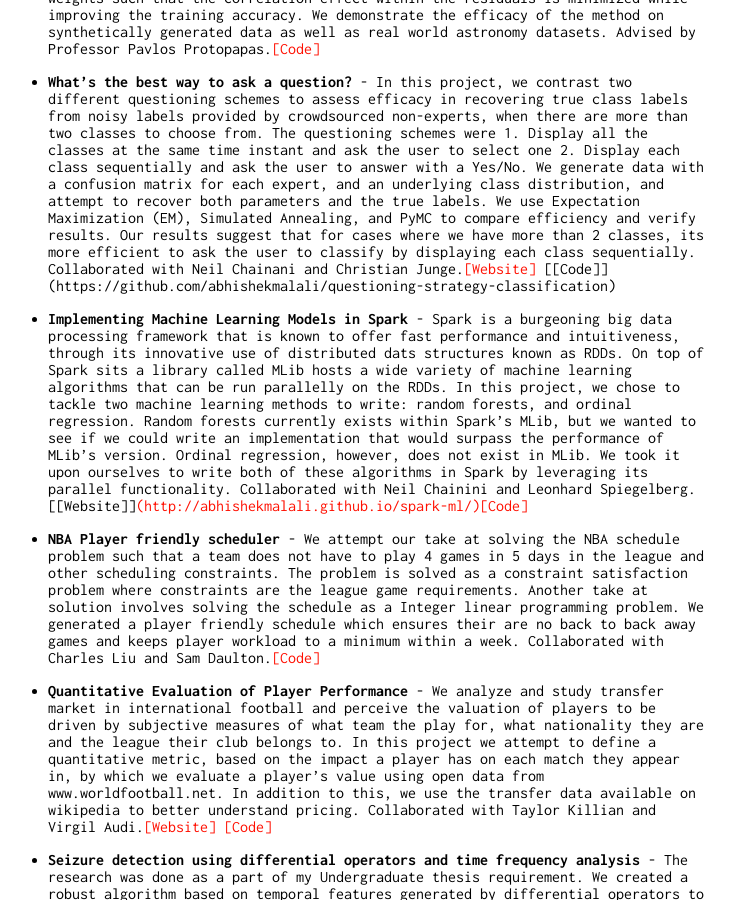
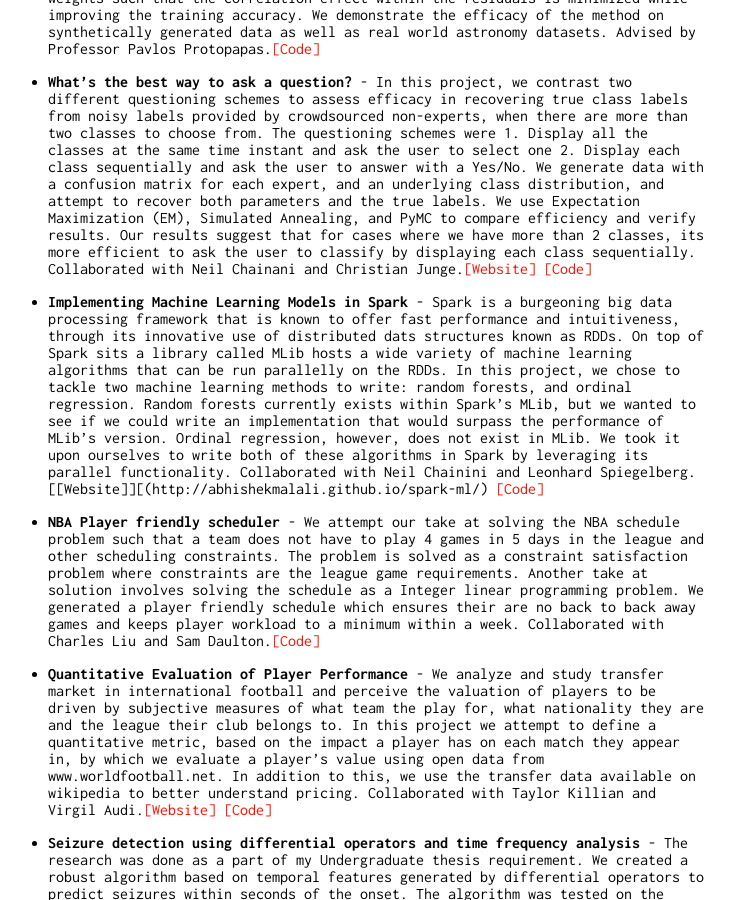
Before and after one commit to abhishekmalali/abhishekmalali.github.io, a Jekyll site: the page built from index.md, in a window 1280 px wide and 900 px high, scrolled down 1076 px. Shown: the whole window, without its empty margins (262-997 px from the left). Built offline with Jekyll 4.4.1, drawn with Linux system fonts in a browser that asks for light colours; our own code applies the rules of GitHub Pages for plain Markdown files.

Commit message:
fixing website links

```diff
--- a/index.md
+++ b/index.md
@@ -27,9 +27,9 @@ I am primarily interested in applying Machine learning techniques in a robust an
 ## Projects
 * **Deep Learning for Irregular Time Series Prediction** - The motivation behind the research lies in the lack of research for predicting irregular time series. Irregular time series are common in Astronomy, Banking, IOT etc. This work modifies the LSTM module accept irregularly sampled data and learn from it. The work also involves reducing the autocorrelation within the residuals which is a common problem for time series prediction methods. This is accomplished by deriving the autocorrelation for irregular series though a Continuous time AutoRegressive approximation which is theoretically valid. The autocorrelation term is used as regularization term while training the model to modify the network weights such that the correlation effect within the residuals is minimized while improving the training accuracy. We demonstrate the efficacy of the method on synthetically generated data as well as real world astronomy datasets. Advised by Professor Pavlos Protopapas.[[Code]](https://github.com/abhishekmalali/TimeFlow)
 
-* **What's the best way to ask a question?** - In this project, we contrast two different questioning schemes to assess efficacy in recovering true class labels from noisy labels provided by crowdsourced non-experts, when there are more than two classes to choose from.  The questioning schemes were 1. Display all the classes at the same time instant and ask the user to select one 2. Display each class sequentially and ask the user to answer with a Yes/No. We generate data with a confusion matrix for each expert, and an underlying class distribution, and attempt to recover both parameters and the true labels. We use Expectation Maximization (EM), Simulated Annealing, and PyMC to compare efficiency and verify results. Our results suggest that for cases where we have more than 2 classes, its more efficient to ask the user to classify by displaying each class sequentially. Collaborated with Neil Chainani and Christian Junge.[[Website]](http://abhishekmalali.github.io/questioning-strategy-classification/) [[Code]] (https://github.com/abhishekmalali/questioning-strategy-classification)
+* **What's the best way to ask a question?** - In this project, we contrast two different questioning schemes to assess efficacy in recovering true class labels from noisy labels provided by crowdsourced non-experts, when there are more than two classes to choose from.  The questioning schemes were 1. Display all the classes at the same time instant and ask the user to select one 2. Display each class sequentially and ask the user to answer with a Yes/No. We generate data with a confusion matrix for each expert, and an underlying class distribution, and attempt to recover both parameters and the true labels. We use Expectation Maximization (EM), Simulated Annealing, and PyMC to compare efficiency and verify results. Our results suggest that for cases where we have more than 2 classes, its more efficient to ask the user to classify by displaying each class sequentially. Collaborated with Neil Chainani and Christian Junge.[[Website]](http://abhishekmalali.github.io/questioning-strategy-classification/) [[Code]](https://github.com/abhishekmalali/questioning-strategy-classification)
 
-* **Implementing Machine Learning Models in Spark** - Spark is a burgeoning big data processing framework that is known to offer fast performance and intuitiveness, through its innovative use of distributed dats structures known as RDDs. On top of Spark sits a library called MLib hosts a wide variety of machine learning algorithms that can be run parallelly on the RDDs. In this project, we chose to tackle two machine learning methods to write: random forests, and ordinal regression. Random forests currently exists within Spark's MLib, but we wanted to see if we could write an implementation that would surpass the performance of MLib's version. Ordinal regression, however, does not exist in MLib. We took it upon ourselves to write both of these algorithms in Spark by leveraging its parallel functionality. Collaborated with Neil Chainini and Leonhard Spiegelberg. [[Website]][(http://abhishekmalali.github.io/spark-ml/)[Code]](https://github.com/abhishekmalali/spark-ml)
+* **Implementing Machine Learning Models in Spark** - Spark is a burgeoning big data processing framework that is known to offer fast performance and intuitiveness, through its innovative use of distributed dats structures known as RDDs. On top of Spark sits a library called MLib hosts a wide variety of machine learning algorithms that can be run parallelly on the RDDs. In this project, we chose to tackle two machine learning methods to write: random forests, and ordinal regression. Random forests currently exists within Spark's MLib, but we wanted to see if we could write an implementation that would surpass the performance of MLib's version. Ordinal regression, however, does not exist in MLib. We took it upon ourselves to write both of these algorithms in Spark by leveraging its parallel functionality. Collaborated with Neil Chainini and Leonhard Spiegelberg. [[Website]][(http://abhishekmalali.github.io/spark-ml/) [[Code]](https://github.com/abhishekmalali/spark-ml)
 
 * **NBA Player friendly scheduler** - We attempt our take at solving the NBA schedule problem such that a team does not have to play 4 games in 5 days in the league and other scheduling constraints. The problem is solved as a constraint satisfaction problem where constraints are the league game requirements. Another take at solution involves solving the schedule as a Integer linear programming problem. We generated a player friendly schedule which ensures their are no back to back away games and keeps player workload to a minimum within a week. Collaborated with Charles Liu and Sam Daulton.[[Code]](https://github.com/therealchuckliu/NBA_Scheduler)
 
```
